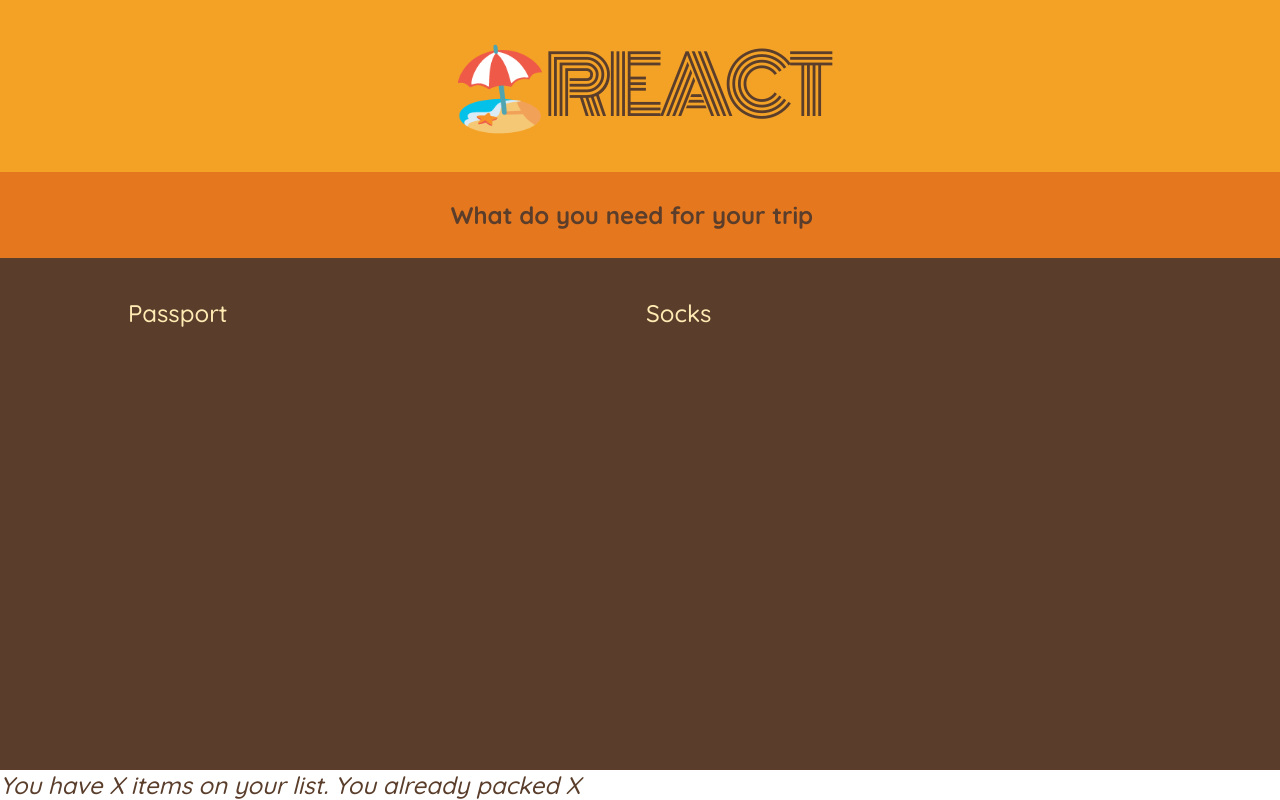
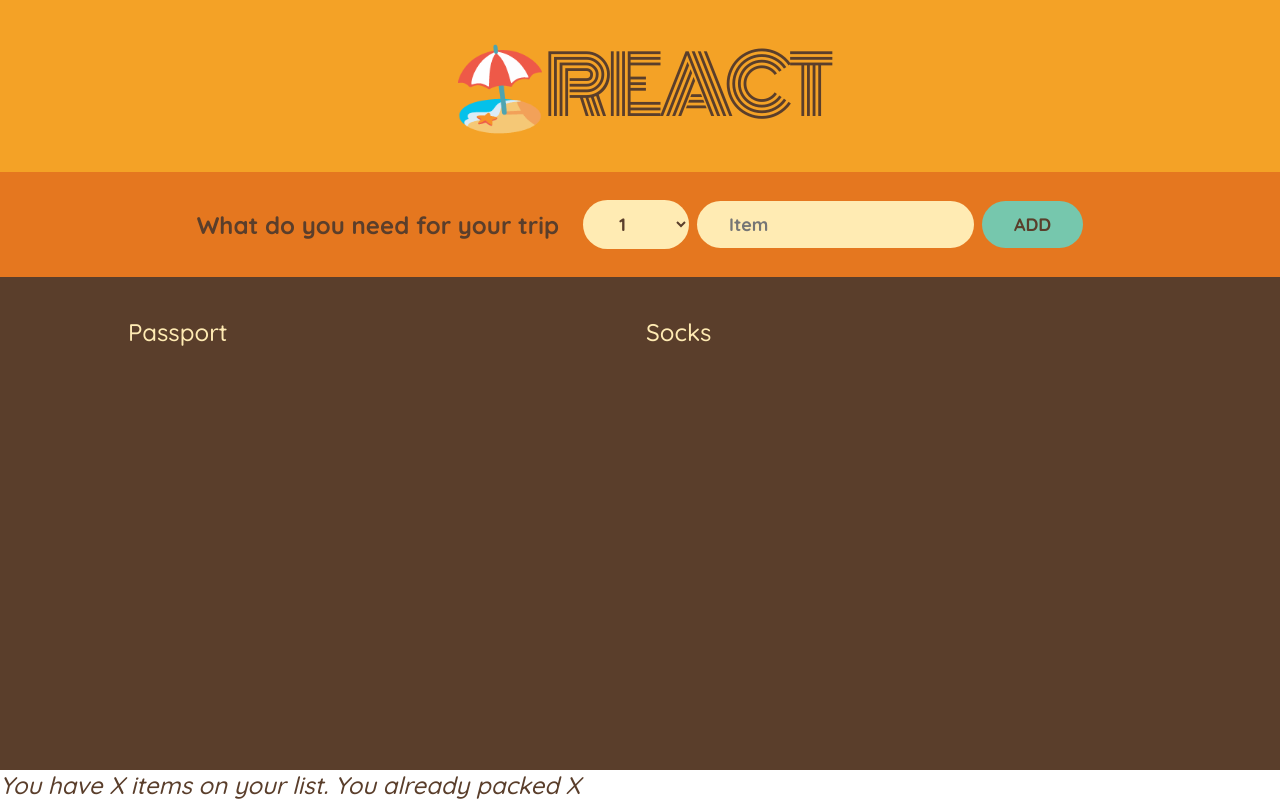
Before and after one commit to Rob-Dawson/React-Websites, a JavaScript app in the folder travel-list/: page / in a window 1280 px wide. Built offline with nearby package versions, Linux system fonts and the light colour scheme; the HTML template or start-up script is replaced by a standard one.

Commit message:
Added select and option with 20 items using map

```diff
--- a/travel-list/src/Form.js
+++ b/travel-list/src/Form.js
@@ -1,7 +1,16 @@
 export default function Form() {
   return (
-    <div className="add-form">
+    <form className="add-form">
       <h3>What do you need for your trip</h3>
-    </div>
+      <select>
+        {Array.from({ length: 20 }, (_, i) => i + 1).map((num) => (
+          <option value={num} key={num}>
+            {num}
+          </option>
+        ))}
+      </select>
+      <input type="text" placeholder="Item" />
+      <button>Add</button>
+    </form>
   );
 }
```
